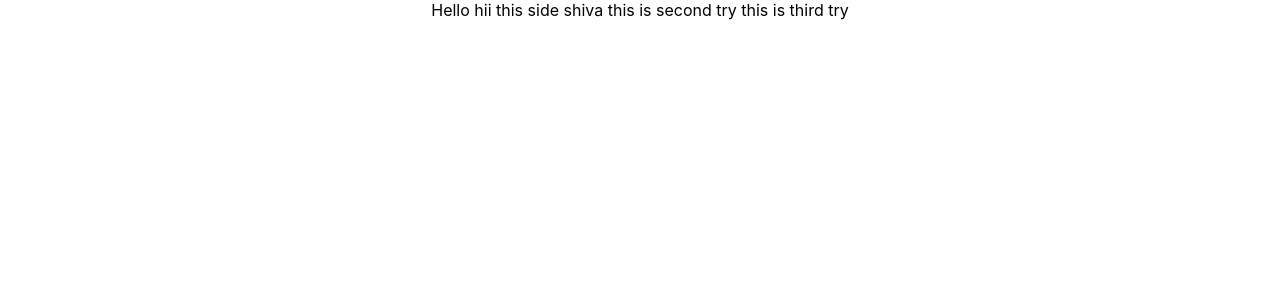
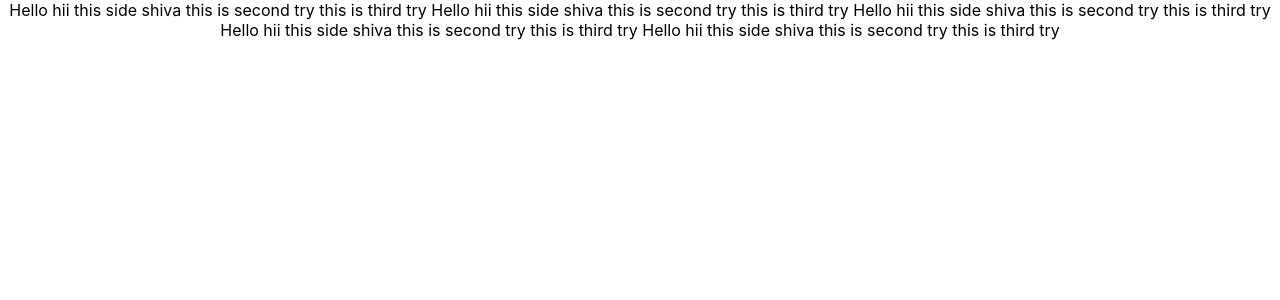
Before and after one commit to rai-deepak-07/Demo, a React (Create React App) app: page / in a window 1280 px wide. Shown: the top 300 px of the page. Built offline with nearby package versions, Linux system fonts and the light colour scheme.

Commit message:
15_08_25_22:53PM

```diff
--- a/src/App.js
+++ b/src/App.js
@@ -8,6 +8,22 @@ function App() {
       hii this side shiva
       this is second try
       this is third try
+      Hello
+      hii this side shiva
+      this is second try
+      this is third try
+      Hello
+      hii this side shiva
+      this is second try
+      this is third try
+      Hello
+      hii this side shiva
+      this is second try
+      this is third try
+      Hello
+      hii this side shiva
+      this is second try
+      this is third try
     </div>
   );
 }
```
